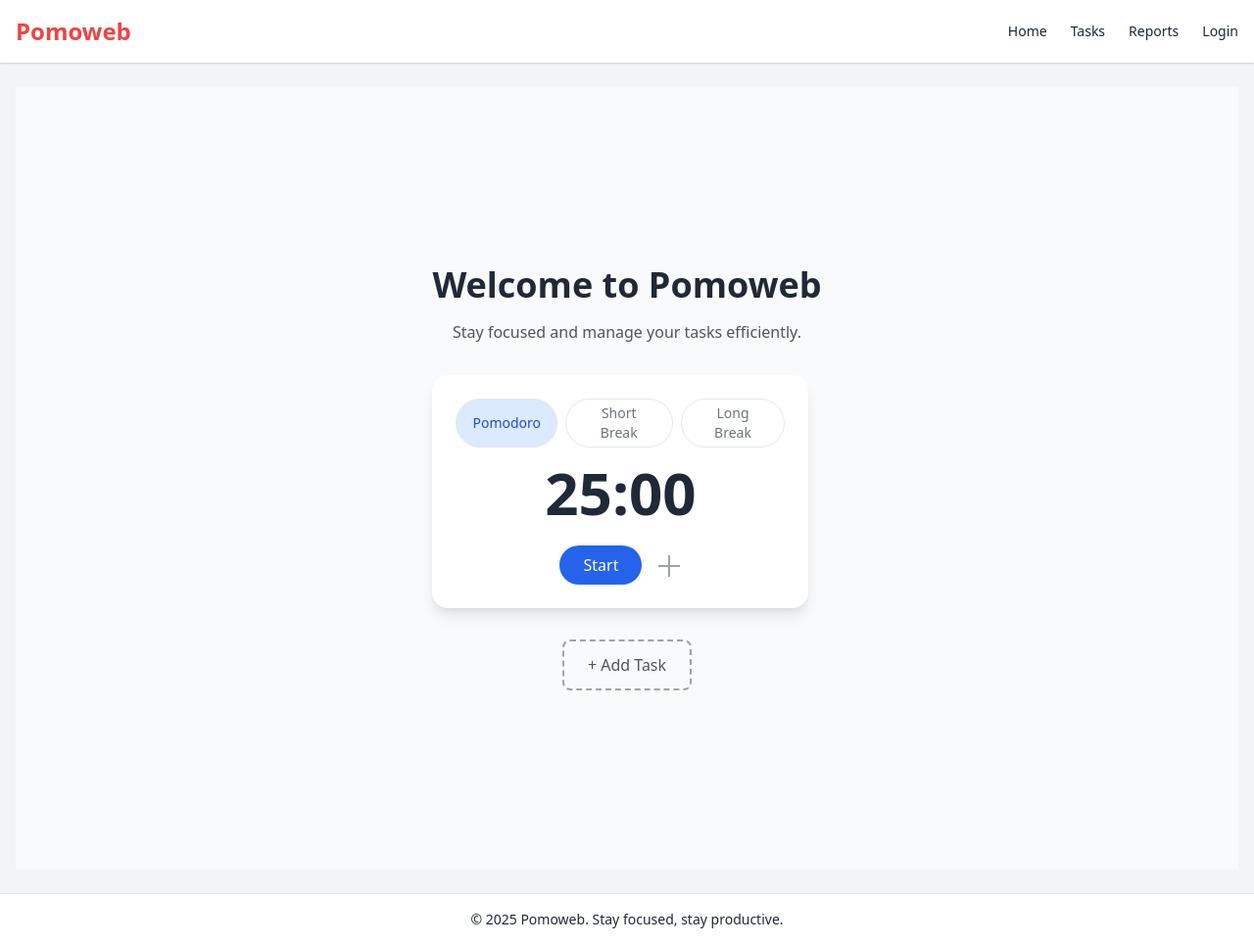
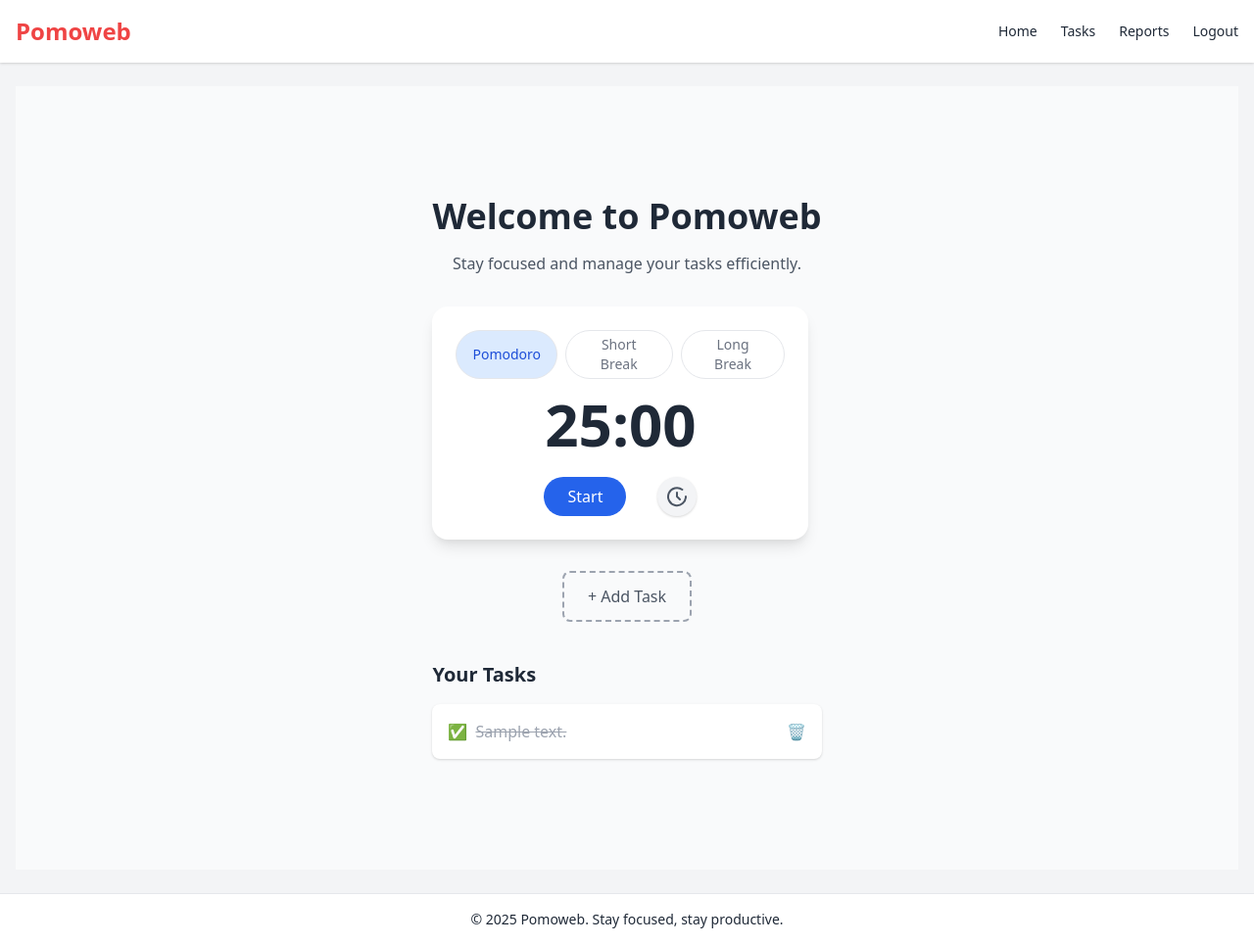
Before and after one commit to sujitlohani/PomoWeb, a Flask app: page /home in a window 1280 px wide. Shown: the whole page at 98% size. Run offline with Flask 3, Linux system fonts and the light colour scheme; a user stored in the database is signed in; tables that the repository leaves empty hold one stand-in row (values such as "Sample post"); some libraries are stand-ins or nearby versions.

Commit message:
db added

```diff
--- a/backend/app.py
+++ b/backend/app.py
@@ -1,102 +1,213 @@
+from datetime import datetime
+import os
+
 from flask import Flask, render_template, request, redirect, url_for
 from flask_sqlalchemy import SQLAlchemy
-from flask_login import LoginManager, UserMixin, login_user, login_required, logout_user, current_user
+from flask_login import (
+    LoginManager, UserMixin, login_user, login_required,
+    logout_user, current_user
+)
 from werkzeug.security import generate_password_hash, check_password_hash
 
-app = Flask(__name__, template_folder="../frontend/templates")
+# -----------------------------------------------------------------------------
+# App & Config
+# -----------------------------------------------------------------------------
+app = Flask(
+    __name__,
+    template_folder="../frontend/templates",
+    static_folder="../frontend/static"
+)
 
-# Configuration
-app.config['SECRET_KEY'] = 'your_super_secret_key'
-app.config['SQLALCHEMY_DATABASE_URI'] = 'sqlite:///users.db'
-app.config['SQLALCHEMY_TRACK_MODIFICATIONS'] = False
 
-# Initialize DB and LoginManager
+app.config["SECRET_KEY"] = os.getenv("SECRET_KEY", "your_super_secret_key")
+
+# You can point this to Postgres/MySQL later by setting DATABASE_URL env var.
+# Example Postgres: postgresql+psycopg2://user:pass@localhost:5432/pomoweb
+app.config["SQLALCHEMY_DATABASE_URI"] = os.getenv(
+    "DATABASE_URL",
+    "sqlite:///users.db"  # SQLAlchemy ORM with SQLite file by default
+)
+app.config["SQLALCHEMY_TRACK_MODIFICATIONS"] = False
+
 db = SQLAlchemy(app)
+with app.app_context():
+    import os
+    print("👉 Using DB at:", os.path.abspath(db.engine.url.database or ":memory:"))
+
+
 login_manager = LoginManager()
-login_manager.login_view = 'login'
+login_manager.login_view = "login"
 login_manager.init_app(app)
 
-# User Model
+# -----------------------------------------------------------------------------
+# Models
+# -----------------------------------------------------------------------------
 class User(UserMixin, db.Model):
     id = db.Column(db.Integer, primary_key=True)
     username = db.Column(db.String(150), unique=True, nullable=False)
     password = db.Column(db.String(150), nullable=False)
 
+    # Proper two-way relationship
+    tasks = db.relationship("Task", back_populates="user", lazy=True)
+
+
+class Task(db.Model):
+    id = db.Column(db.Integer, primary_key=True)
+    user_id = db.Column(db.Integer, db.ForeignKey("user.id"), nullable=False)
+    description = db.Column(db.String(255), nullable=False)
+    estimated = db.Column(db.Integer, default=1)          # estimated pomodoros
+    completed = db.Column(db.Boolean, default=False)
+    timestamp = db.Column(db.DateTime, default=datetime.utcnow)
+
+    user = db.relationship("User", back_populates="tasks")
+
+
 with app.app_context():
     db.create_all()
 
-# Load current user from session
+# -----------------------------------------------------------------------------
+# Login manager
+# -----------------------------------------------------------------------------
 @login_manager.user_loader
-def load_user(user_id):
+def load_user(user_id: str):
     return User.query.get(int(user_id))
 
-
+# -----------------------------------------------------------------------------
 # Routes
-@app.route('/')
+# -----------------------------------------------------------------------------
+@app.route("/")
 def index():
     return render_template("base.html", landing_page=True)
 
-@app.route('/home')
+@app.route("/home")
 @login_required
 def home():
-    return render_template("home.html")
+    tasks = (
+        Task.query
+        .filter_by(user_id=current_user.id)
+        .order_by(Task.timestamp.desc())
+        .all()
+    )
+    return render_template("home.html", tasks=tasks)
 
-@app.route('/tasks', methods=['GET', 'POST'])
+@app.route("/tasks", methods=["GET", "POST"])
 @login_required
 def tasks():
-    if request.method == 'POST':
-        task_name = request.form.get("task")
-        return redirect(url_for('tasks'))
-    return render_template("tasks.html", tasks=["Placeholder Task 1", "Task 2"])
+    """
+    Separate Tasks page (optional) that can also create a task.
+    """
+    if request.method == "POST":
+        desc = request.form.get("description", "").strip()
+        est = request.form.get("estimated", type=int) or 1
+        if desc:
+            db.session.add(Task(description=desc, estimated=est, user_id=current_user.id))
+            db.session.commit()
+        return redirect(url_for("tasks"))
 
-@app.route('/register', methods=['GET', 'POST'])
+    tasks = (
+        Task.query
+        .filter_by(user_id=current_user.id)
+        .order_by(Task.timestamp.desc())
+        .all()
+    )
+    return render_template("tasks.html", tasks=tasks)
+
+# ----- Auth -----
+@app.route("/register", methods=["GET", "POST"])
 def register():
-    if request.method == 'POST':
-        username = request.form.get('username')
-        password = request.form.get('password')
-        user = User.query.filter_by(username=username).first()
-        if user:
-            return render_template('register.html', error='Username already exists')
-        new_user = User(username=username, password=generate_password_hash(password))
-        db.session.add(new_user)
+    if request.method == "POST":
+        username = request.form.get("username", "").strip()
+        password = request.form.get("password", "").strip()
+
+        if not username or not password:
+            return render_template("register.html", error="Username and password are required")
+
+        existing = User.query.filter_by(username=username).first()
+        if existing:
+            return render_template("register.html", error="Username already exists")
+
+        user = User(username=username, password=generate_password_hash(password))
+        db.session.add(user)
         db.session.commit()
-        return redirect(url_for('login'))
-    return render_template('register.html')
+        return redirect(url_for("login"))
 
-@app.route('/login', methods=['GET', 'POST'])
+    return render_template("register.html")
+
+@app.route("/login", methods=["GET", "POST"])
 def login():
-    if request.method == 'POST':
-        username = request.form.get("username")
-        password = request.form.get("password")
+    if request.method == "POST":
+        username = request.form.get("username", "").strip()
+        password = request.form.get("password", "").strip()
+
         user = User.query.filter_by(username=username).first()
         if not user or not check_password_hash(user.password, password):
             return render_template("login.html", error="Invalid username or password")
+
         login_user(user)
         return redirect(url_for("home"))
+
     return render_template("login.html")
 
-@app.route('/logout')
+@app.route("/logout")
 @login_required
 def logout():
     logout_user()
-    return redirect(url_for('login'))
+    return redirect(url_for("login"))
 
-@app.route('/admin')
+# ----- Admin/Report placeholders -----
+@app.route("/admin")
 @login_required
 def admin():
     return render_template("admin.html", users=[])
 
-@app.route('/user/<usr>')
-@login_required
-def user(usr):
-    return render_template("user.html", name=usr)
-
-
-@app.route('/report')
+@app.route("/report")
 @login_required
 def report():
     return render_template("report.html")
 
+# ----- Task actions used from Home/Tasks -----
+@app.route("/add_task", methods=["POST"])
+@login_required
+def add_task():
+    """
+    Minimal endpoint used by the Home modal to add a task.
+    Accepts 'description' and optional 'estimated'.
+    """
+    desc = request.form.get("description", "").strip()
+    est = request.form.get("estimated", type=int) or 1
+    if desc:
+        db.session.add(Task(description=desc, estimated=est, user_id=current_user.id))
+        db.session.commit()
+    return redirect(url_for("home"))
 
+@app.route("/toggle_task/<int:task_id>", methods=["POST"])
+@login_required
+def toggle_task(task_id: int):
+    task = Task.query.get_or_404(task_id)
+    if task.user_id != current_user.id:
+        return "Unauthorized", 403
+    task.completed = not task.completed
+    db.session.commit()
+    return redirect(url_for("home"))
+
+@app.route("/delete_task/<int:task_id>", methods=["POST"])
+@login_required
+def delete_task(task_id: int):
+    task = Task.query.get_or_404(task_id)
+    if task.user_id != current_user.id:
+        return "Unauthorized", 403
+    db.session.delete(task)
+    db.session.commit()
+    return redirect(url_for("home"))
+
+
+# Optional user profile route if you still need it
+@app.route("/user/<usr>")
+@login_required
+def user_profile(usr: str):
+    # Typically you'd rely on current_user, but keeping this for compatibility.
+    return render_template("user.html", name=usr)
+
+# -----------------------------------------------------------------------------
 if __name__ == "__main__":
     app.run(debug=True)
--- a/frontend/templates/base.html
+++ b/frontend/templates/base.html
@@ -17,7 +17,12 @@
         <li><a href="{{ url_for('home') }}" class="hover:text-red-500">Home</a></li>
         <li><a href="{{ url_for('tasks') }}" class="hover:text-red-500">Tasks</a></li>
         <li><a href="{{ url_for('report') }}" class="hover:text-red-500">Reports</a></li>
-        <li><a href="{{ url_for('login') }}" class="hover:text-red-500">Login</a></li>
+        {% if current_user.is_authenticated %}
+            <li><a href="{{ url_for('logout') }}">Logout</a></li>
+        {% else %}
+            <li><a href="{{ url_for('login') }}">Login</a></li>
+        {% endif %}
+
       </ul>
     </nav>
   </header>
--- a/frontend/templates/home.html
+++ b/frontend/templates/home.html
@@ -8,27 +8,153 @@
     <!-- Pomodoro Timer -->
     <div class="bg-white rounded-2xl shadow-lg p-6 w-full max-w-sm">
       <div class="flex justify-center gap-2 mb-4">
-        <button class="px-4 py-1 rounded-full border text-sm font-medium bg-blue-100 text-blue-700">Pomodoro</button>
-        <button class="px-4 py-1 rounded-full border text-sm text-gray-500">Short Break</button>
-        <button class="px-4 py-1 rounded-full border text-sm text-gray-500">Long Break</button>
+        <button onclick="setMode('pomodoro')" id="mode-pomodoro" class="mode-btn px-4 py-1 rounded-full border text-sm font-medium bg-blue-100 text-blue-700">Pomodoro</button>
+        <button onclick="setMode('short')" id="mode-short" class="mode-btn px-4 py-1 rounded-full border text-sm text-gray-500">Short Break</button>
+        <button onclick="setMode('long')" id="mode-long" class="mode-btn px-4 py-1 rounded-full border text-sm text-gray-500">Long Break</button>
       </div>
-      <div class="text-6xl font-bold text-gray-800 mb-6">25:00</div>
+      <div id="timer" class="text-6xl font-bold text-gray-800 mb-6">25:00</div>
       <div class="flex justify-center gap-4">
-        <button class="bg-blue-600 text-white px-6 py-2 rounded-full hover:bg-blue-700">Start</button>
-        <button class="text-gray-400 hover:text-gray-600">
-          <svg class="w-6 h-6 inline" fill="none" stroke="currentColor" stroke-width="2" viewBox="0 0 24 24">
-            <path d="M1 12h22M12 1v22" />
+        <button onclick="toggleTimer()" id="startBtn" class="bg-blue-600 text-white px-6 py-2 rounded-full hover:bg-blue-700">
+          Start
+        </button>
+        <button onclick="resetTimer()" title="Reset timer" class="ml-4 p-2 rounded-full bg-gray-100 hover:bg-gray-200 shadow transition-colors duration-150">
+          <svg class="w-6 h-6 text-gray-600 hover:text-red-500 transition" fill="none" stroke="currentColor" stroke-width="2" viewBox="0 0 24 24">
+            <path stroke-linecap="round" stroke-linejoin="round" d="M12 8v4l3 3m6-3a9 9 0 11-3.59-7.03"/>
           </svg>
         </button>
       </div>
     </div>
 
-    <!-- Add Task -->
-    <div class="mt-8">
-      <button class="border-2 border-dashed border-gray-400 text-gray-600 px-6 py-3 rounded-lg hover:bg-gray-100">
-        + Add Task
-      </button>
-    </div>
+<!-- Add Task -->
+<div class="mt-8">
+  <button onclick="openTaskModal()" class="border-2 border-dashed border-gray-400 text-gray-600 px-6 py-3 rounded-lg hover:bg-gray-100">
+    + Add Task
+  </button>
+</div>
+
+<!-- Task Modal -->
+<div id="taskModal" class="fixed inset-0 bg-black bg-opacity-30 flex items-center justify-center hidden">
+  <div class="bg-white rounded-xl shadow-xl p-6 w-full max-w-md relative">
+    <button onclick="closeTaskModal()" class="absolute top-2 right-2 text-gray-500 hover:text-red-500 text-xl">&times;</button>
+    <h2 class="text-2xl font-semibold mb-4">Add a New Task</h2>
+    <form action="{{ url_for('add_task') }}" method="POST">
+      <input name="description" type="text" placeholder="What do you want to work on?" class="w-full border px-4 py-2 rounded-lg mb-4 focus:outline-none focus:ring" required>
+      <div class="flex justify-end gap-4">
+        <button type="button" onclick="closeTaskModal()" class="px-4 py-2 border rounded-lg text-gray-600 hover:bg-gray-100">Cancel</button>
+        <button type="submit" class="px-4 py-2 bg-blue-600 text-white rounded-lg hover:bg-blue-700">Save Task</button>
+      </div>
+    </form>
   </div>
 </div>
+
+<!-- Task List -->
+<div class="mt-10 w-full max-w-md">
+  <h3 class="text-xl font-semibold mb-4 text-gray-800 text-left">Your Tasks</h3>
+  {% if tasks %}
+    <ul class="space-y-3">
+      {% for task in tasks %}
+        <li class="bg-white p-4 rounded-lg shadow flex justify-between items-center">
+          <div class="flex items-center gap-2">
+            <form method="POST" action="{{ url_for('toggle_task', task_id=task.id) }}">
+              <button type="submit" title="Toggle complete">
+                {% if task.completed %}
+                  ✅
+                {% else %}
+                  ⭕
+                {% endif %}
+              </button>
+            </form>
+            <span class="{% if task.completed %}line-through text-gray-400{% endif %}">
+              {{ task.description }}
+            </span>
+          </div>
+          <form method="POST" action="{{ url_for('delete_task', task_id=task.id) }}">
+            <button type="submit" title="Delete task" class="text-red-500 hover:text-red-700">🗑</button>
+          </form>
+        </li>
+      {% endfor %}
+    </ul>
+  {% else %}
+    <p class="text-gray-500 text-center">No tasks yet. Add one above!</p>
+  {% endif %}
+</div>
+
+
+
+<script>
+  let mode = "pomodoro";
+  let isRunning = false;
+  let timerInterval = null;
+  let timeLeft = 25 * 60;
+
+  const modeDurations = {
+    pomodoro: 25 * 60,
+    short: 5 * 60,
+    long: 15 * 60
+  };
+
+  function updateTimerDisplay() {
+    const minutes = String(Math.floor(timeLeft / 60)).padStart(2, '0');
+    const seconds = String(timeLeft % 60).padStart(2, '0');
+    document.getElementById('timer').textContent = `${minutes}:${seconds}`;
+  }
+
+  function setMode(newMode) {
+    mode = newMode;
+    resetTimer();
+    highlightModeButton();
+  }
+
+  function highlightModeButton() {
+    document.querySelectorAll(".mode-btn").forEach(btn => {
+      btn.classList.remove("bg-blue-100", "text-blue-700", "font-medium");
+      btn.classList.add("text-gray-500");
+    });
+    const active = document.getElementById(`mode-${mode}`);
+    active.classList.add("bg-blue-100", "text-blue-700", "font-medium");
+    active.classList.remove("text-gray-500");
+  }
+
+  function toggleTimer() {
+    const startBtn = document.getElementById('startBtn');
+    if (!isRunning) {
+      isRunning = true;
+      startBtn.textContent = "Pause";
+      timerInterval = setInterval(() => {
+        if (timeLeft > 0) {
+          timeLeft--;
+          updateTimerDisplay();
+        } else {
+          clearInterval(timerInterval);
+          isRunning = false;
+          startBtn.textContent = "Start";
+          alert("Time's up!");
+        }
+      }, 1000);
+    } else {
+      clearInterval(timerInterval);
+      isRunning = false;
+      startBtn.textContent = "Start";
+    }
+  }
+
+  function resetTimer() {
+    clearInterval(timerInterval);
+    isRunning = false;
+    timeLeft = modeDurations[mode];
+    updateTimerDisplay();
+    document.getElementById('startBtn').textContent = "Start";
+  }
+
+  function openTaskModal() {
+  document.getElementById('taskModal').classList.remove('hidden');
+  }
+  function closeTaskModal() {
+  document.getElementById('taskModal').classList.add('hidden');
+  }
+
+
+  highlightModeButton();
+  updateTimerDisplay();
+</script>
 {% endblock %}
--- /dev/null
+++ b/reset_db.py
@@ -0,0 +1,6 @@
+from backend.app import app, db
+
+with app.app_context():
+    db.drop_all()
+    db.create_all()
+    print("Dropped & recreated all tables successfully.")
```
Also changed, not shown: frontend/templates/tasks.html (+20 -9 lines), backend/__init__.py (added).
